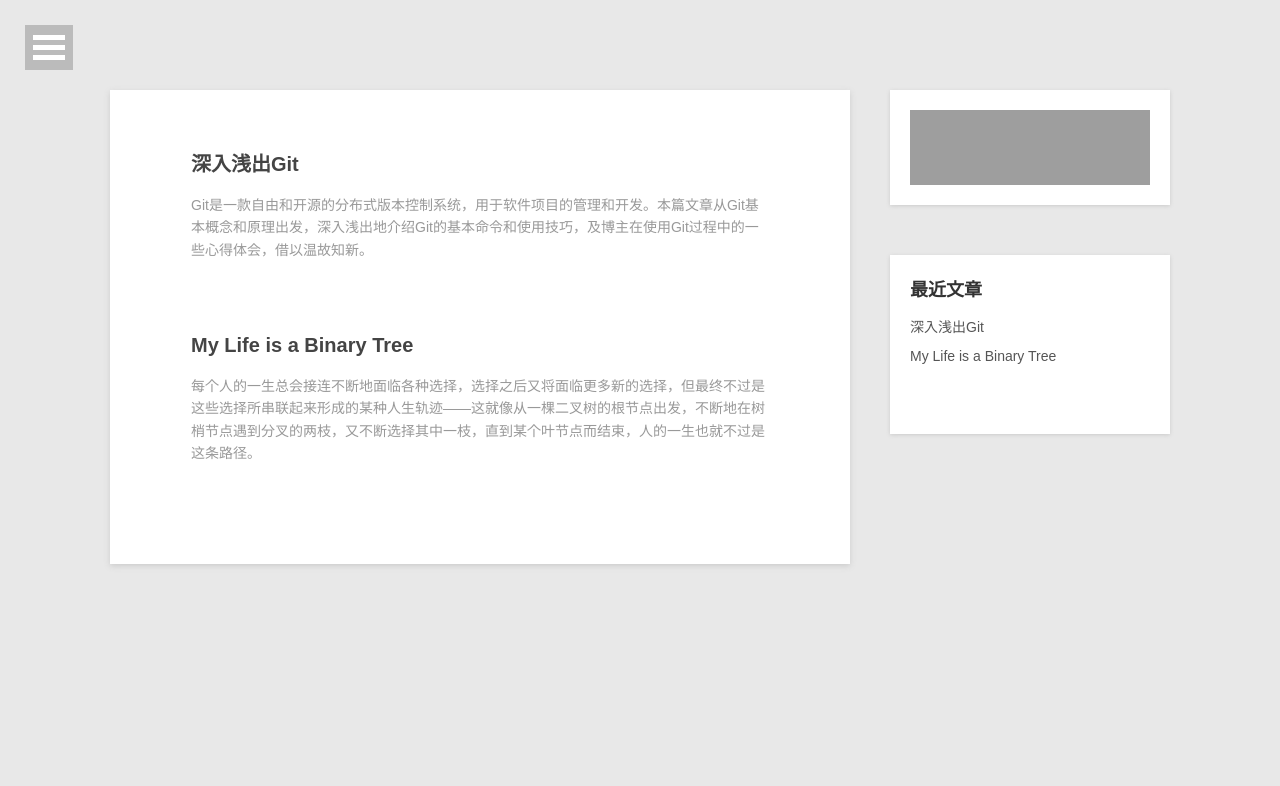
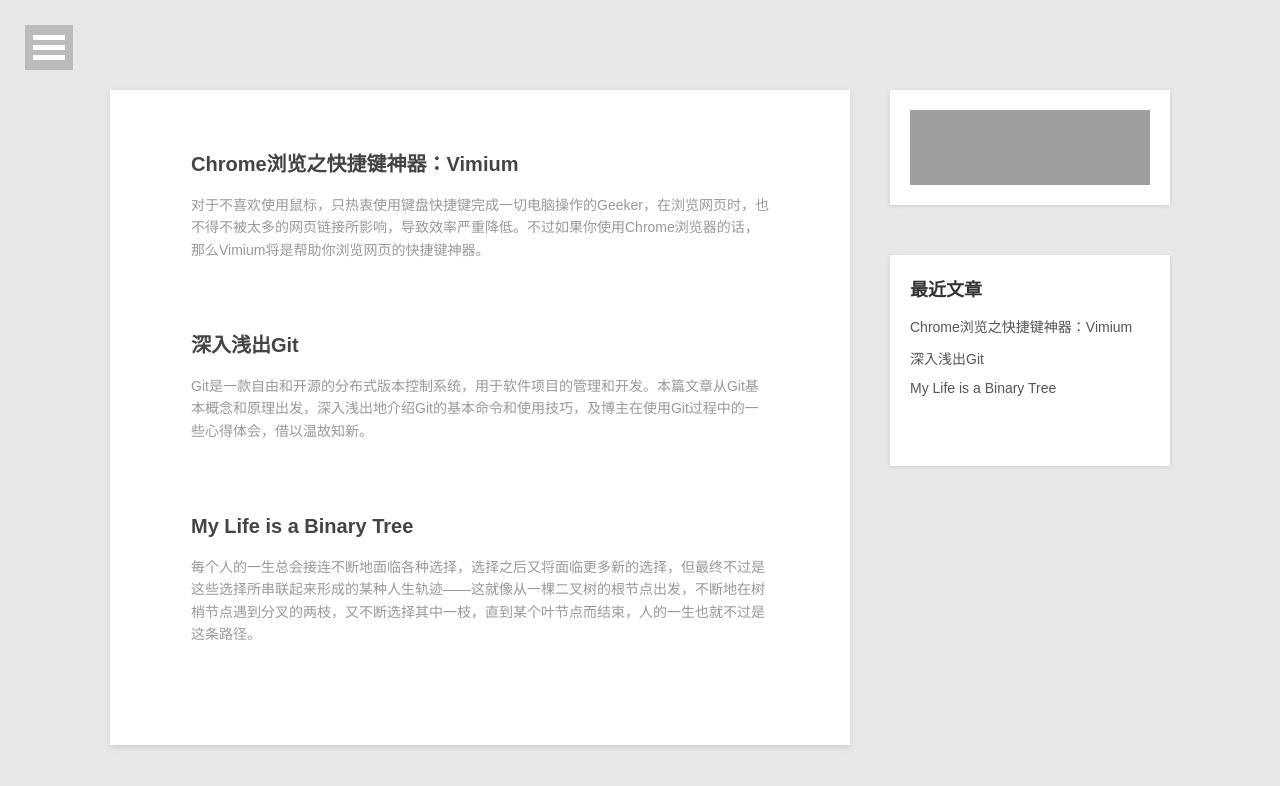
Before and after one commit to chengshiwen/chengshiwen.github.io, a Jekyll site: the page built from article.html, in a window 1280 px wide. Shown: the top 786 px of the page. Built offline with Jekyll 4.4.1, drawn with Linux system fonts in a browser that asks for light colours; some of the changed lines change nothing that is shown; grey boxes are pictures that could not be loaded.

Commit message:
Add 2014-05-16-chrome-vimium.md

```diff
--- /dev/null
+++ b/_posts/2014-05-16-chrome-vimium.md
@@ -0,0 +1,83 @@
+---
+layout: post
+title: Chrome浏览之快捷键神器：Vimium
+description: 对于不喜欢使用鼠标，只热衷使用键盘快捷键完成一切电脑操作的Geeker，在浏览网页时，也不得不被太多的网页链接所影响，导致效率严重降低。不过如果你使用Chrome浏览器的话，那么Vimium将是帮助你浏览网页的快捷键神器。
+category: blog
+---
+
+对于不喜欢使用鼠标，只热衷使用键盘快捷键完成一切电脑操作的 Geeker，在浏览网页时，也不得不被太多的网页链接所影响，导致效率严重降低。不过如果你使用 Chrome 浏览器的话，那么 [Vimium][] 将是帮助你浏览网页的快捷键神器。
+
+Vimium 其实就是 [Vim][] 与 [Chromium][] 的复合词，这款扩展基于 Vim 编辑器的键位设计，使用 Vim 的用户很容易就能上手。即使你非常不习惯默认的键位映射，也可以自行通过扩展设定进行修改，甚至还可以设定链接提示所用的字符和CSS样式。
+
+对于网页上的链接，Vimium 会为每个链接指定一个独立的快捷键组合，也就是说每一个页面上的每一个链接都可以通过程序自动生成的组合键打开。查看链接的组合键，只需要按 `f` 键即可，如下图所示：
+
+![](/assets/images/chrome-vimium/shortcuts.png)
+
+此时再按 `C+M`（大小写均可），就可以打开[奇小在的个人网站][1]{:target="_blank"}。值得一提的是，按下 `C` 之后，就会自动将其它首组合键不是 `C` 的提示过滤掉，以保证页面的整洁。
+
+如果在某些功能操作上，不知道应该使用哪个快捷键的话，可以直接按 `?` 键调出帮助框：
+
+![](/assets/images/chrome-vimium/vimiumhelp.png)
+
+### 页面操作
+
+- `j, <c-e>`：向下滚动（`c-e`指`ctrl-e`）
+- `k, <c-y>`：向上滚动（`c-y`指`ctrl-y`）
+- `h`：向左滚动
+- `l`：向右滚动
+- `gg`：跳到最顶部
+- `G`：跳到最底部
+- `d`：向下翻页
+- `u`：向上翻页
+- `r`：重新加载页面
+- `gs`：查看网页源代码
+- `yy`：复制当前页面网址到剪贴板
+- `yf`：复制一个网页链接到剪贴板
+- `p`：在当前标签页打开剪切板的网址
+- `P`：在新建标签页打开剪切板的网址
+- `i`：进入插入模式（禁用Vimium快捷键，此时可使用网站已有的快捷键）
+- `gi`：将焦点定位到第一个输入框
+- `f`：在当前标签页打开网页链接
+- `F`：在新建标签页打开网页链接
+- `<a-f>`：在新建标签页打开多个网页链接（`a-f`指`alt-f`）
+- `o`：在当前标签页打开网址、书签或历史
+- `O`：在新建标签页打开网址、书签或历史
+- `T`：在已打开的标签页中搜索
+- `b`：在当前标签页打开书签
+- `B`：在新建标签页打开书签
+- `[[`：网页有分页时打开前一页
+- `]]`：网页有分页时打开后一页
+- `gf`：循环到当前页面的下一个框层
+- `m`：创建页面标记（先按`m`再按任意字母则设定了标记）
+- `` ` ``：跳到设定标记的位置（先按`` ` ``再按之前设定字母则跳到相应位置）
+
+### 查找操作
+
+- `/`：进入查找模式，输入待查找内容
+- `n`：循环向后查找匹配内容
+- `N`：循环向前查找匹配内容
+
+### 历史操作
+
+- `H`：回退到前一个历史页面
+- `L`：前进到后一个历史页面
+
+### 标签操作
+- `K, gt`：循环跳到右边的标签页
+- `J, gT`：循环跳到左边的标签页
+- `g0`：跳到最左边的标签页
+- `g$`：跳到最右边的标签页
+- `t`：新建标签页
+- `yt`：在新建标签页中打开当前页面的副本
+- `x`：关闭当前标签页
+- `X`：恢复已关闭的标签页
+- `W`：将当前标签页移至新窗口
+
+### 查看帮助
+
+- `?`：显示帮助信息
+
+[Vimium]:   https://chrome.google.com/webstore/detail/vimium/dbepggeogbaibhgnhhndojpepiihcmeb
+[Vim]:      http://www.vim.org/
+[Chromium]: http://www.chromium.org/
+[1]:        http://cheng-shiwen.com/
--- a/assets/css/default.css
+++ b/assets/css/default.css
@@ -62,7 +62,7 @@
 .entry ol {margin-bottom:25px;margin-left:25px;}
 .entry ol li {margin-bottom:5px;list-style:decimal;line-height:1.1em;}
 .entry blockquote {margin-left:25px;font-size:14px;font-style:italic;}
-.entry img {max-width:670px;display:block;margin:10px auto;}
+.entry img {max-width:100%;display:block;margin:10px auto;}
 
 /*************index-content style*********/
 .index-content {padding-top:30px;}
```
Also changed, not shown: assets/images/chrome-vimium/shortcuts.png (added), assets/images/chrome-vimium/vimiumhelp.png (added).
